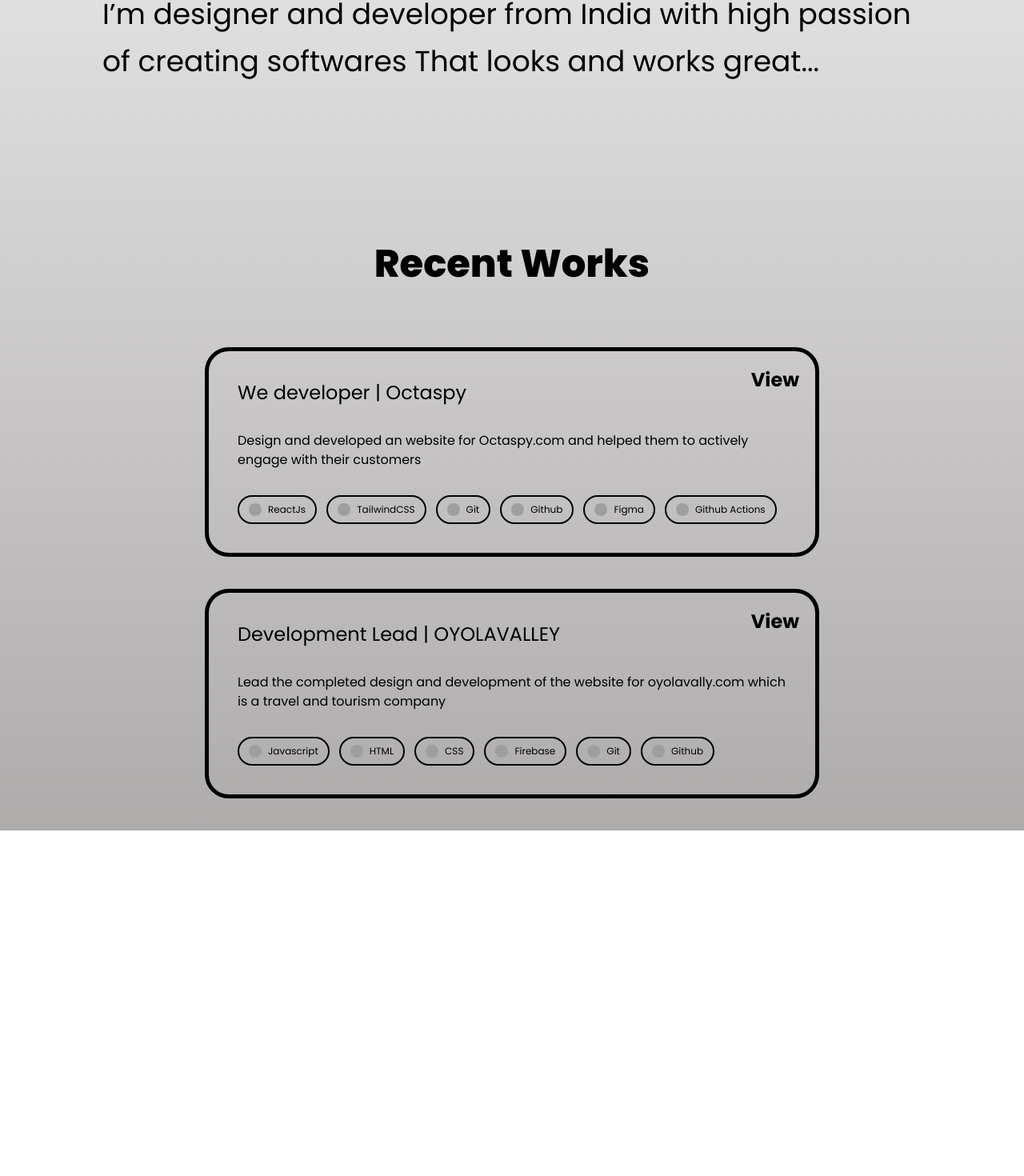
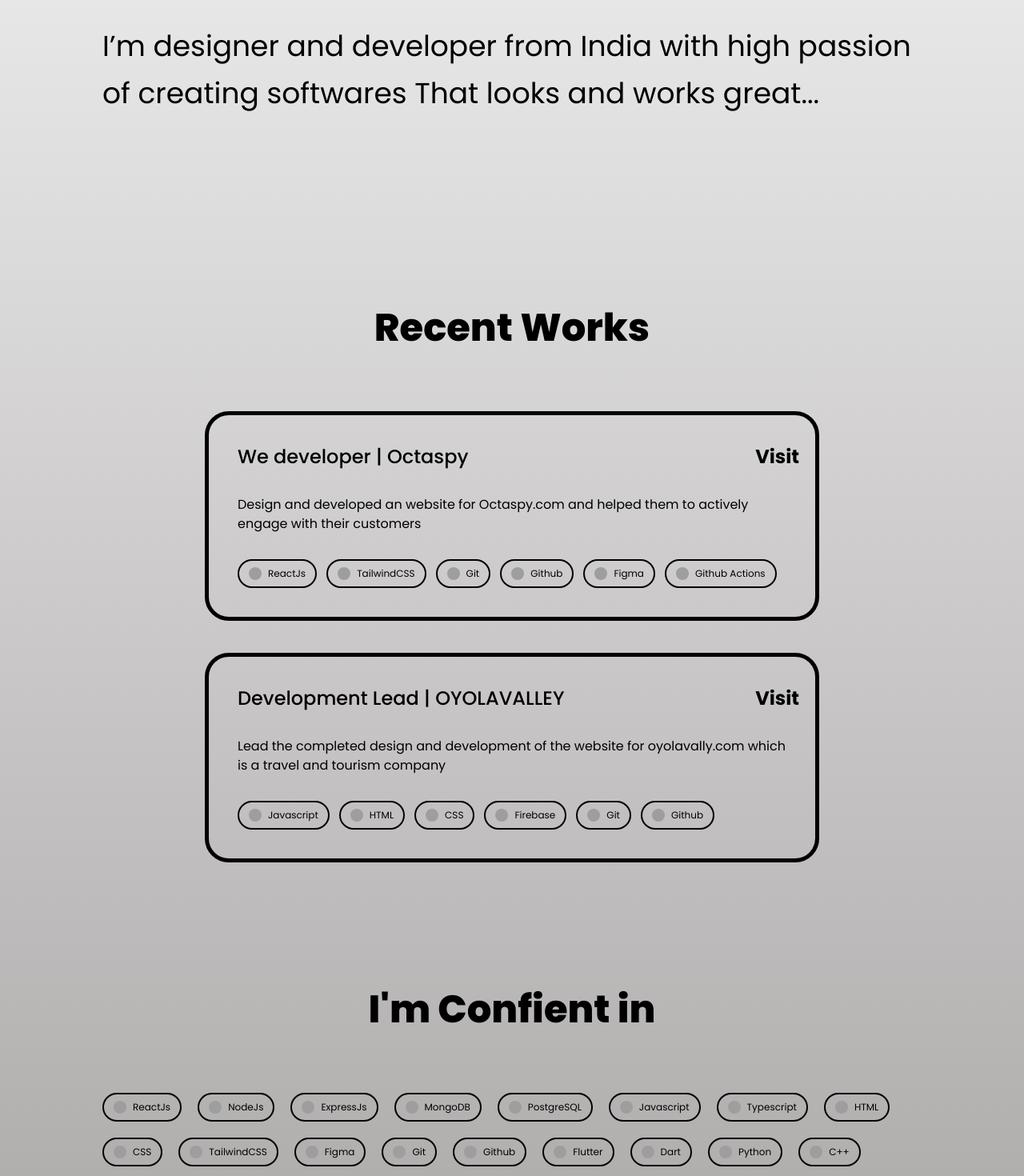
Before and after one commit to nani-samireddy/portfolio, a React (Vite) app: page / in a window 1280 px wide. Shown: the part 634-2104 px from the top of the page at 80% size. Before the commit the page ends 1672 px from the top, so only its background shows below. Built offline with nearby package versions, Linux system fonts and the light colour scheme; grey boxes are pictures that could not be loaded.

Commit message:
added skills

```diff
--- a/src/App.jsx
+++ b/src/App.jsx
@@ -1,5 +1,6 @@
 import Navbar from "./components/navbar";
 import Hero from "./views/hero";
+import Skills from "./views/skills";
 import Work from "./views/work";
 
 function App() {
@@ -8,6 +9,7 @@
       <Navbar />
       <Hero />
       <Work />
+      <Skills />
     </div>
   );
 }
--- a/src/components/cards/full-card.jsx
+++ b/src/components/cards/full-card.jsx
@@ -5,15 +5,15 @@
   return (
     <div className="full-card w-60vw smooth-trasnsition">
       <div>
-        <div className="   flex justify-between">
-          <h1 className="text-2xl p-4">{project.title}</h1>
+        <div className="   flex justify-between items-center">
+          <h1 className="text-2xl font-medium p-4">{project.title}</h1>
           <a
             target="_blank"
             rel="noreferrer"
             className="smooth-trasnsition font-bold text-black hover:text-blue-700 text-2xl"
             href={project.link}
           >
-            View
+            Visit
           </a>
         </div>
         <p className="p-4">{project.description}</p>
--- /dev/null
+++ b/src/components/make-center.jsx
@@ -0,0 +1,11 @@
+const MakeCenter = (props) => {
+  return (
+    <div className="w-100vh flex justify-center py-10">
+      <div className="w-80p 2xl:w-60vw min-h-90vh flex flex-col justify-center items-center">
+        {props.children}
+      </div>
+    </div>
+  );
+};
+
+export default MakeCenter;
--- a/src/data/tech-data.js
+++ b/src/data/tech-data.js
@@ -69,7 +69,7 @@
   },
   {
     name: "C",
-    image: "https://cdn.worldvectorlogo.com/logos/c-2975.svg",
+    image: "https://upload.wikimedia.org/wikipedia/commons/3/35/The_C_Programming_Language_logo.svg",
   },
   {
     name: "Java",
--- a/src/index.css
+++ b/src/index.css
@@ -3,6 +3,9 @@
 @tailwind utilities;
 
 @layer base {
+  body {
+    overflow-x: hidden;
+  }
   a {
     color: black;
     text-decoration: none;
--- a/src/views/hero.jsx
+++ b/src/views/hero.jsx
@@ -1,18 +1,18 @@
+import MakeCenter from "../components/make-center";
+
 const Hero = () => {
   return (
-    <div id="about" className="w-100vh flex justify-center">
-      <div className="w-80p 2xl:w-60vw min-h-90vh flex flex-col justify-center items-center">
+    <MakeCenter>
       <h1 className="text-5xl md:text-6xl lg:text-7xl  leading-normal lg:leading-relaxed py-20">
-          I’m <span className="font-bold">Nani samireddy</span> - an
-          enthusiastic <span className="font-medium">designer & developer</span>{" "}
-          based in India.
+        I’m <span className="font-bold">Nani samireddy</span> - an enthusiastic{" "}
+        <span className="font-medium">designer & developer</span> based in
+        India.
       </h1>
       <p className="text-2xl md:text-3xl lg:text-4xl leading-normal lg:leading-relaxed pb-20 ">
         I’m designer and developer from India with high passion of creating
         softwares That looks and works great...
       </p>
-      </div>
-    </div>
+    </MakeCenter>
   );
 };
 
--- /dev/null
+++ b/src/views/skills.jsx
@@ -0,0 +1,18 @@
+import MakeCenter from "../components/make-center";
+import TechChip from "../components/tech-chip";
+import { techData } from "../data/tech-data";
+
+const Skills = () => {
+  return (
+    <MakeCenter>
+      <h1 className="heading">I'm Confient in</h1>
+      <div className="flex gap-5 flex-wrap">
+        {techData.map((tech) => {
+          return <TechChip key={tech.name} tech={tech} />;
+        })}
+      </div>
+    </MakeCenter>
+  );
+};
+
+export default Skills;
--- a/src/views/work.jsx
+++ b/src/views/work.jsx
@@ -1,10 +1,10 @@
 import FullCard from "../components/cards/full-card";
+import MakeCenter from "../components/make-center";
 import { projectData } from "../data/project-data";
 
 const Work = () => {
   return (
-    <div id="work" className="w-100vh flex justify-center py-10">
-      <div className="w-80vw 2xl:w-60vw min-h-90vh flex flex-col justify-center items-center">
+    <MakeCenter>
       <h1 className="heading">Recent Works</h1>
       <div className="flex flex-col gap-10">
         {projectData.map((project) => (
@@ -13,8 +13,7 @@
           </>
         ))}
       </div>
-      </div>
-    </div>
+    </MakeCenter>
   );
 };
 
```
Lines whose indentation alone changed are shown as unchanged.
